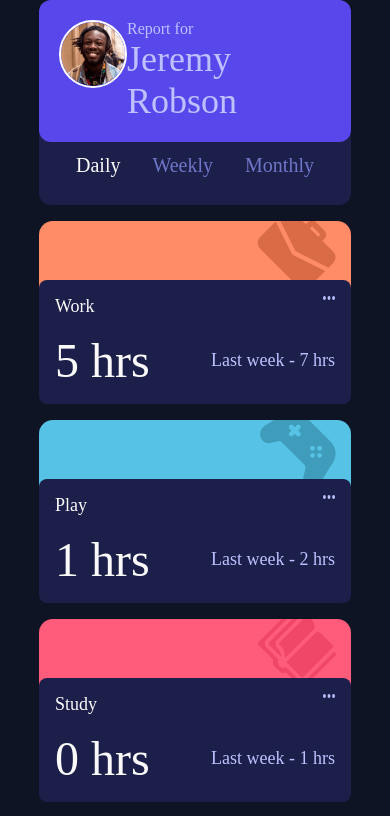
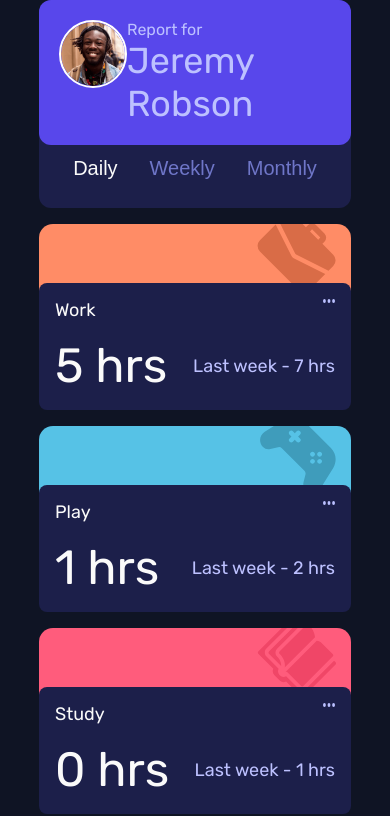
Before and after one commit to BasharKhdr1992/time-tracking-dashboard, a React (Create React App) app: page / in a window 390 px wide. Shown: the top 816 px of the page. Built offline with nearby package versions, Linux system fonts and the light colour scheme.

Commit message:
importing the correct font, and fixing the design

```diff
--- a/public/index.html
+++ b/public/index.html
@@ -10,6 +10,15 @@
       sizes="32x32"
       href="./favicon-32x32.png"
     />
+    <link
+      rel="stylesheet"
+      href="https://fonts.googleapis.com/css?family=Rubik"
+    />
+    <style>
+      body {
+        font-family: 'Rubik', sans-serif;
+      }
+    </style>
     <title>Frontend Mentor | Time tracking dashboard</title>
   </head>
   <body>
--- a/src/App.css
+++ b/src/App.css
@@ -1,14 +1,19 @@
 * {
   margin: 0;
   padding: 0;
-  font-family: 'Rubik';
 }
 
 .wrapper {
-  min-height: 100vh;
+  height: 100vh;
   display: flex;
   flex-direction: column;
   align-items: center;
   justify-content: center;
   background-color: hsl(226, 43%, 10%);
 }
+
+@media screen and (max-width: 900px) {
+  .wrapper {
+    height: auto;
+  }
+}
--- a/src/components/TimeDashboard.css
+++ b/src/components/TimeDashboard.css
@@ -1,12 +1,12 @@
 .dashboard {
   width: 80%;
-  min-height: 65vh;
+  height: 65vh;
   display: flex;
   flex-direction: row;
 }
 
 .main-card {
-  min-height: 65vh;
+  height: 65vh;
   width: 25em;
   margin-right: 1em;
   border-radius: 12px;
@@ -14,7 +14,7 @@
 }
 
 .personal-details {
-  min-height: 40vh;
+  height: 40vh;
   color: hsl(236, 100%, 87%);
   background-color: hsl(246, 80%, 60%);
   border-radius: 12px;
@@ -49,17 +49,18 @@
 @media screen and (max-width: 900px) {
   .dashboard {
     flex-direction: column;
+    height: auto;
   }
 
   .main-card {
-    min-height: auto;
+    height: auto;
     width: 100%;
     padding-bottom: 1em;
     margin-bottom: 1em;
   }
 
   .personal-details {
-    min-height: auto;
+    height: auto;
     flex-direction: row;
     justify-content: space-evenly;
   }
```
